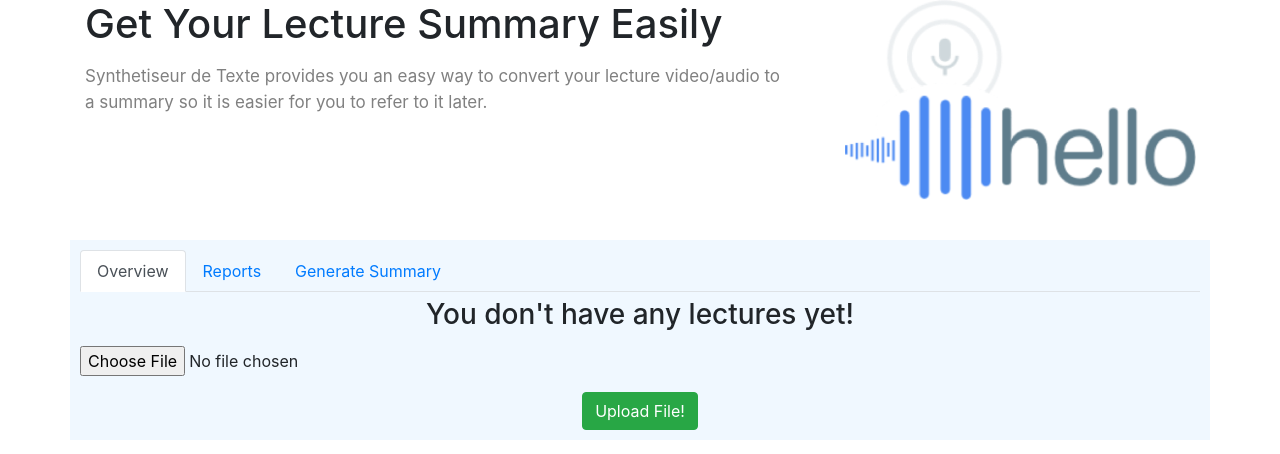
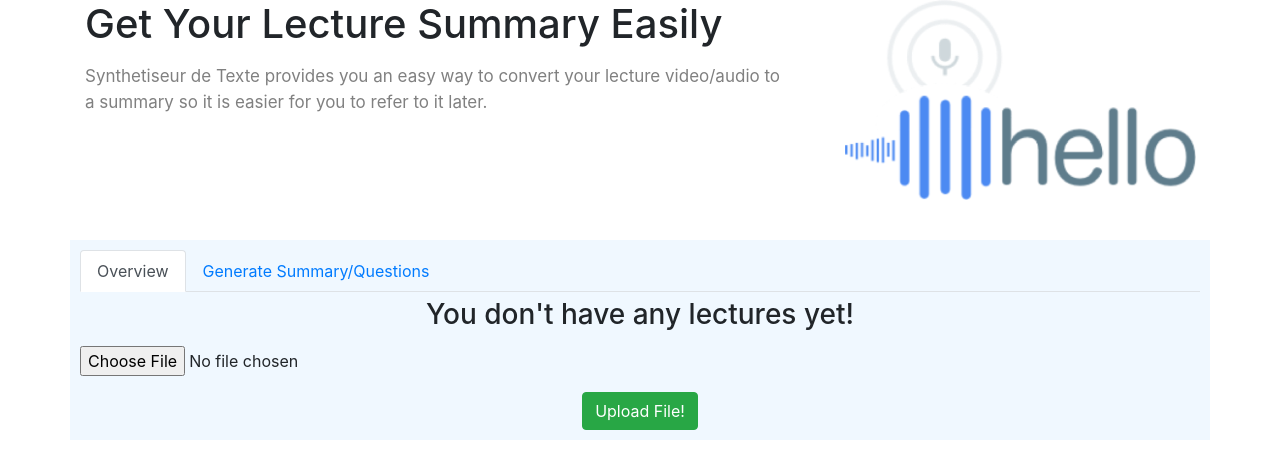
Before and after one commit to arunav11/Synthetiseur_de_texte, a Django app: page / in a window 1280 px wide. Shown: the part 96-550 px from the top of the page. Run offline with Django 3.2, Linux system fonts and the light colour scheme; data that the repository does not hold is empty; some libraries are stand-ins or nearby versions.

Commit message:
Refactored summarize and generate questions code

```diff
--- a/upload/templates/upload.html
+++ b/upload/templates/upload.html
@@ -91,10 +91,10 @@
         <div class="nav nav-tabs" id="nav-tab" role="tablist">
             <a class="nav-item nav-link active" id="nav-home-tab" data-toggle="tab" href="#nav-home" role="tab"
                aria-controls="nav-home" aria-selected="true">Overview</a>
-            <a class="nav-item nav-link" id="nav-profile-tab" data-toggle="tab" href="#nav-profile" role="tab"
-               aria-controls="nav-profile" aria-selected="false">Reports</a>
             <a class="nav-item nav-link" id="nav-profile-tab" data-toggle="tab" href="#nav-summary" role="tab"
-               aria-controls="nav-profile" aria-selected="false">Generate Summary</a>
+               aria-controls="nav-profile" aria-selected="false">Generate Summary/Questions</a>
+            {#            <a class="nav-item nav-link" id="nav-profile-tab" data-toggle="tab" href="#nav-questions" role="tab"#}
+            {#               aria-controls="nav-profile" aria-selected="false">Generate Questions</a>#}
         </div>
     </nav>
     <div class="tab-content" id="nav-tabContent">
@@ -119,21 +119,25 @@
             {% if unique_id %}
                 <div>Your Unique ID is <span class="font-weight-bold text-success"
                                              id="unique_id_identifier">{{ unique_id }}</span>
-                    <button class="btn" onclick="copyFunction()"><i class="fa fa-clone" title="Copy to clipboard"></i></button>
+                    <button class="btn" onclick="copyFunction()"><i class="fa fa-clone" title="Copy to clipboard"></i>
+                    </button>
                 </div>
             {% endif %}
         </div>
-        <div class="tab-pane fade" id="nav-profile" role="tabpanel" aria-labelledby="nav-profile-tab">...</div>
+        {#        <div class="tab-pane fade" id="nav-questions" role="tabpanel" aria-labelledby="nav-profile-tab">#}
+        {#            #}
+        {#        </div>#}
         <div class="tab-pane fade" id="nav-summary" role="tabpanel" aria-labelledby="nav-profile-tab">
             <label for="unique_id">Enter your ID associated with your video: </label>
             <input type="text" id="unique_id" name="unique_id" required>
-            <button type="submit" id="target" class="btn btn-primary">Summarise</button>
+            <button type="submit" id="target" class="btn btn-primary">Summarize and Generate Practice Questions</button>
             <br>
             <div id='loader' style='display: none;'>
                 <img src="{% static 'loading.gif' %}" width='32px' height='32px' alt="loader">
             </div>
             <div class="text-danger" id="error_message"></div>
             <div id="generated_summary">Summary will be shown here!</div>
+            <div id="generated_questions"></div>
         </div>
     </div>
 </div>
@@ -180,13 +184,24 @@
                     $("#loader").show();
                     $("#error_message").html("");
                     $("#generated_summary").html("");
+                    $("#generated_questions").html("");
                 },
 
                 success: function (data) {
                     if (data["has_error"] === true) {
                         $("#error_message").html("ID is not correct! Please try again");
                     } else {
-                        $("#generated_summary").html(data["summary"]);
+                        $("#generated_summary").html("<h3>Summary</h3><blockquote>" + data["summary"] + "</blockquote>");
+                        console.log(typeof(data["question_list"]));
+                        let arr = JSON.parse(data["question_list"]);
+                        let questions = "";
+                        questions += "<ul>";
+                        let index;
+                        for (index = 0; index < arr.length; index++) {
+                            questions += "<li>" + arr[index] + "</li>";
+                        }
+                        questions += "</ul>";
+                        $("#generated_questions").html("<h3>Question List</h3><blockquote>" + questions + "</blockquote>")
                     }
 
                 },
--- a/upload/views.py
+++ b/upload/views.py
@@ -1,3 +1,4 @@
+import json
 import uuid
 
 from django.http import JsonResponse, HttpResponseNotFound
@@ -38,15 +39,20 @@ def run(request):
             media_file_object: MediaFile = media_file_objects.first()
             if media_file_object.summary == "":
                 url = media_file_object.file.url
-                summary = extract_summary_from_media_file(url)
+                summary, question_list = extract_summary_from_media_file(url)
                 media_file_object.summary = summary
+                media_file_object.questions = json.dumps(question_list)
                 media_file_object.save()
+                final_list = json.dumps(question_list)
             else:
                 summary = media_file_object.summary
+                final_list = media_file_object.questions
 
+            print(final_list)
             # Returning JSON Response
             return JsonResponse({
                 "summary": summary,
+                "question_list": final_list,
                 "has_error": False
             })
         else:
```
Also changed, not shown: upload/backend.py (+16 -9 lines).
